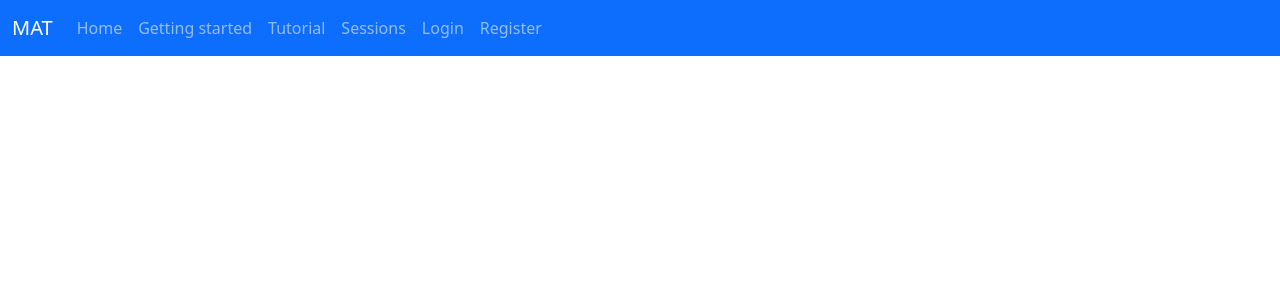
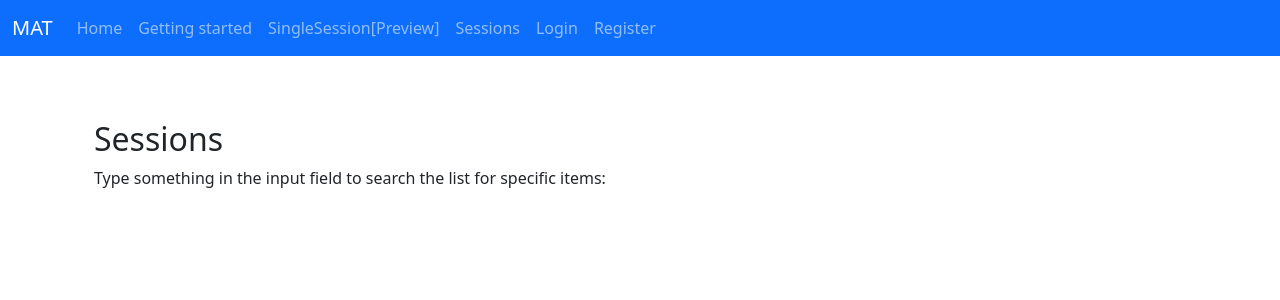
Before and after one commit to malkarol/mat_project, a Vue app in the folder frontend/: page /singlesession in a window 1280 px wide. Shown: the top 300 px of the page. Built offline with nearby package versions, Linux system fonts and the light colour scheme.

Commit message:
Add single session preview

```diff
--- a/frontend/src/components/NavBar.vue
+++ b/frontend/src/components/NavBar.vue
@@ -14,7 +14,7 @@
           <router-link class="nav-link" to="/">Getting started</router-link>
         </li>
         <li class="nav-item">
-          <router-link class="nav-link" to="/">Tutorial</router-link>
+          <router-link class="nav-link" to="/singlesession">SingleSession[Preview]</router-link>
         </li>
         <li class="nav-item">
           <router-link class="nav-link" to="/sessions">Sessions</router-link>
--- a/frontend/src/router/index.js
+++ b/frontend/src/router/index.js
@@ -22,6 +22,12 @@ const routes = [
     component: () => import(/* webpackChunkName: "about" */ '../views/SessionsPanel.vue')
   },
   {
+    path: '/singlesession',
+    name: 'SingleSession',
+
+    component: () => import(/* webpackChunkName: "about" */ '../views/SingleSession.vue')
+  },
+  {
     path: '/',
     name: 'Home',
     // route level code-splitting
--- a/frontend/src/views/SessionsPanel.vue
+++ b/frontend/src/views/SessionsPanel.vue
@@ -27,12 +27,10 @@
       Some placeholder content in a paragraph <br>
      <div class="container">
   <div class="row">
-    <div class="col-12 col-md-6">
-        <button class="btn btn-primary btn-lg">1.klasse </button>
+    <div class="col-12 col-md-6 pt-5">
+        <button class="btn btn-primary btn-lg">Join session </button>
     </div>
-    <div class="col-12 col-md-6">
-        <button class="btn btn-primary btn-lg" >1.klasse </button>
-    </div>
+
   </div>
 </div>
   </div>
--- /dev/null
+++ b/frontend/src/views/SingleSession.vue
@@ -0,0 +1,8 @@
+<template>
+<div>
+  <div class="container mt-3 py-5">
+      <h2>Sessions</h2>
+  <p>Type something in the input field to search the list for specific items:</p>
+  </div>
+</div>
+</template>
```
